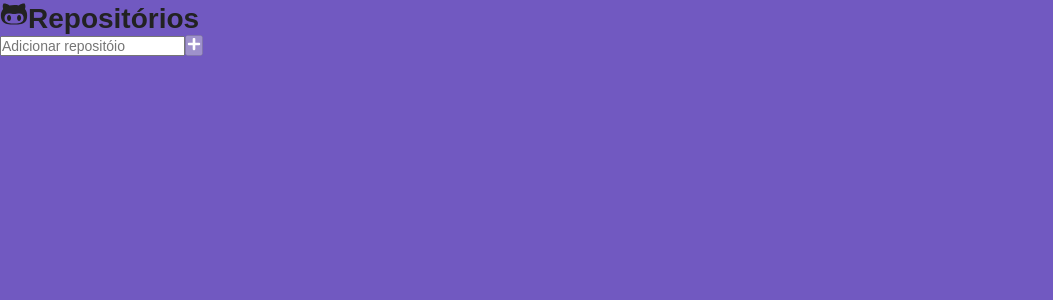
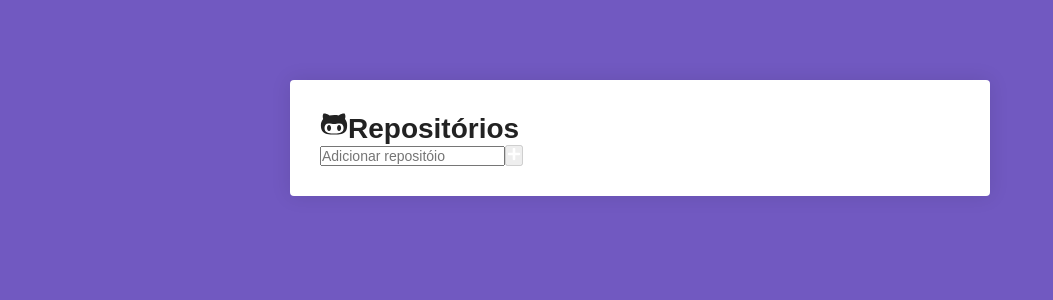
Before and after one commit to jonathanccalixto/repositories-github-react, a React (Create React App) app: page / in a window 1280 px wide. Shown: the top 300 px of the page, without its empty margins (0-1053 px from the left). Built offline with nearby package versions, Linux system fonts and the light colour scheme.

Commit message:
Adding container styles

```diff
--- a/src/pages/Main/styles.js
+++ b/src/pages/Main/styles.js
@@ -1,6 +1,13 @@
 import styled from 'styled-components';
 
-export const Container = styled.div``;
+export const Container = styled.div`
+  background: #fff;
+  border-radius: 4px;
+  box-shadow: 0 0 20px rgba(0, 0, 0, 0.1);
+  margin: 80px auto;
+  max-width: 700px;
+  padding: 30px;
+`;
 
 export const Form = styled.form``;
 
```
